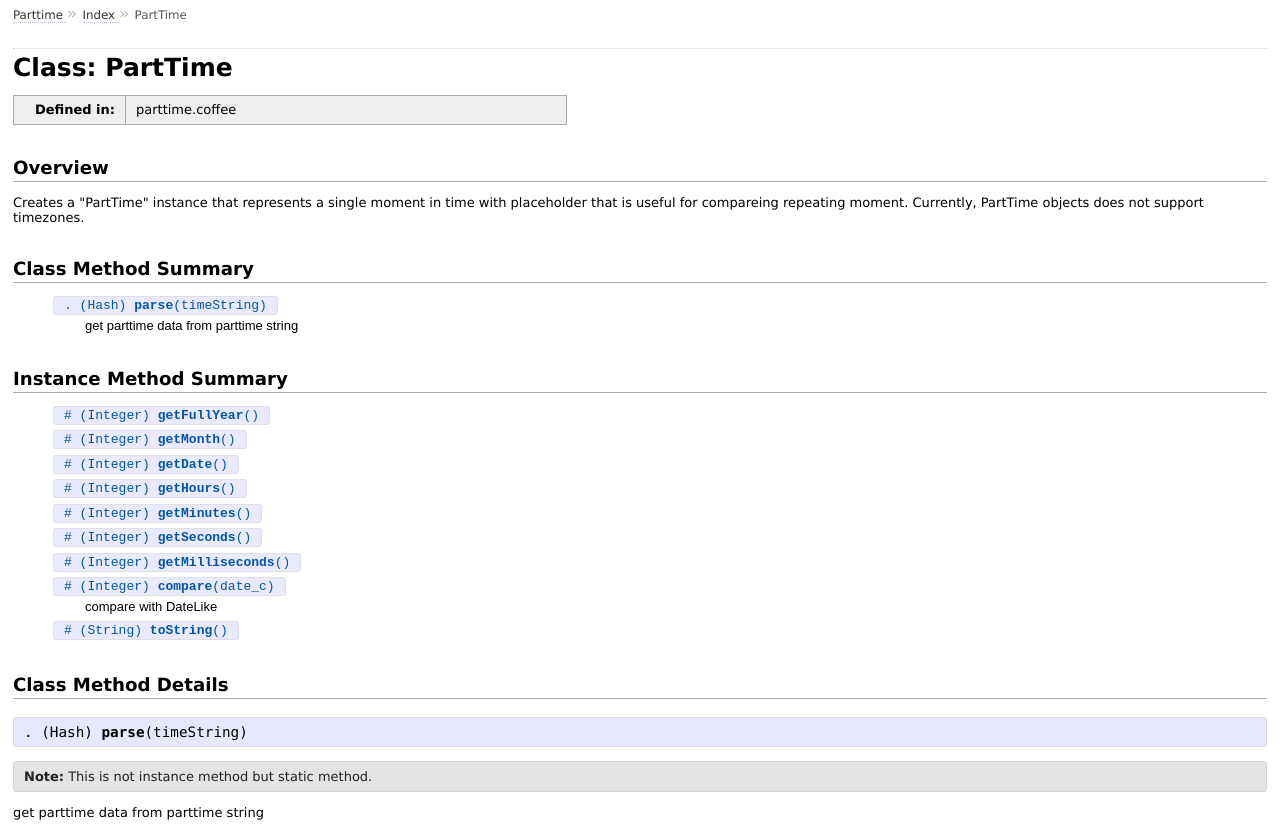
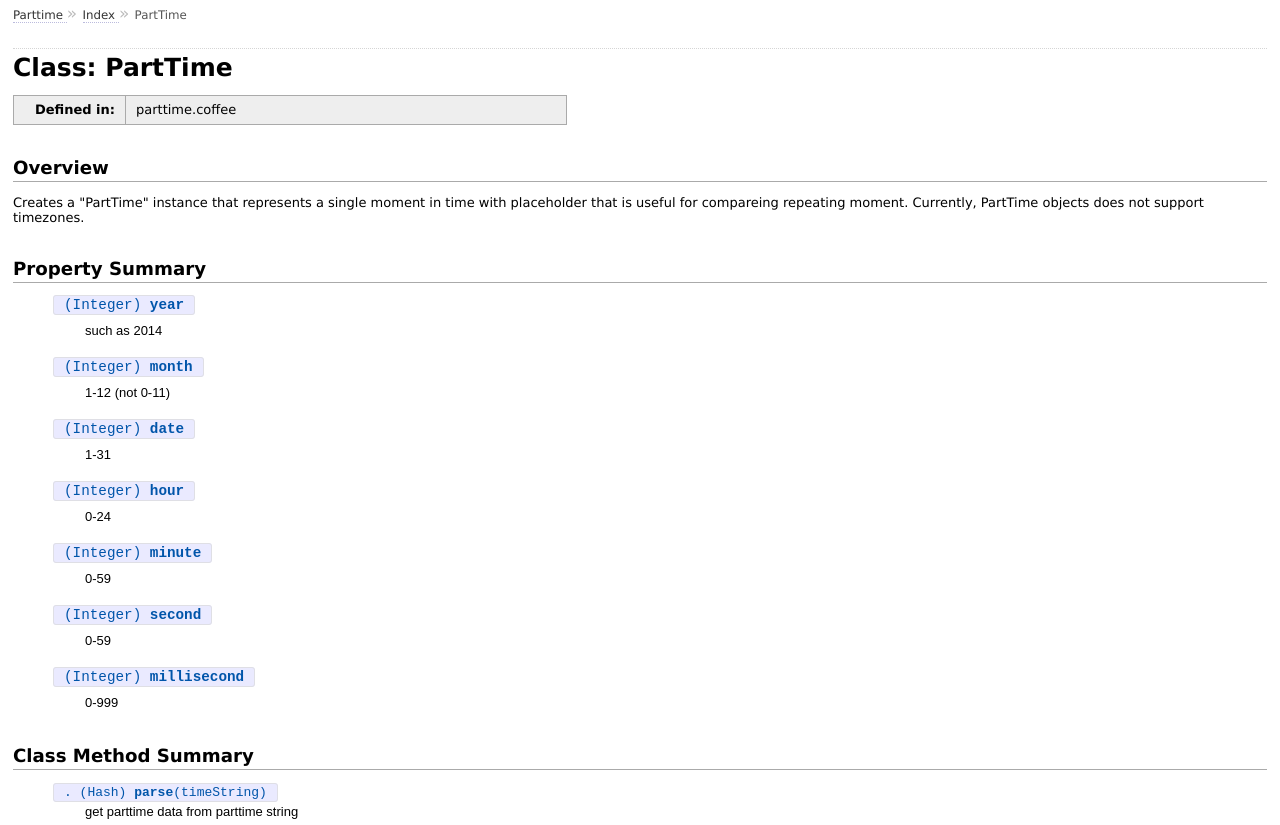
Before and after one commit to Narazaka/parttime, a website: page doc/class/PartTime.html in a window 1280 px wide. Shown: the top 825 px of the page. Drawn offline with Linux system fonts and the light colour scheme.

Commit message:
fix to be able to empty construction / add property obviously and update documents

```diff
--- a/doc/class/PartTime.html
+++ b/doc/class/PartTime.html
@@ -39,6 +39,86 @@
 </div>
 <div class='tags'>
 </div>
+      <h2>Property Summary</h2>
+      <dl class='properties'>
+        <dt id='year-property'>
+          <span class='signature'>
+            (Integer)
+            <b>
+              year
+            </b>
+          </span>
+        </dt>
+        <dd class='desc'>
+          such as 2014
+        </dd>
+        <dt id='month-property'>
+          <span class='signature'>
+            (Integer)
+            <b>
+              month
+            </b>
+          </span>
+        </dt>
+        <dd class='desc'>
+          1-12 (not 0-11)
+        </dd>
+        <dt id='date-property'>
+          <span class='signature'>
+            (Integer)
+            <b>
+              date
+            </b>
+          </span>
+        </dt>
+        <dd class='desc'>
+          1-31
+        </dd>
+        <dt id='hour-property'>
+          <span class='signature'>
+            (Integer)
+            <b>
+              hour
+            </b>
+          </span>
+        </dt>
+        <dd class='desc'>
+          0-24
+        </dd>
+        <dt id='minute-property'>
+          <span class='signature'>
+            (Integer)
+            <b>
+              minute
+            </b>
+          </span>
+        </dt>
+        <dd class='desc'>
+          0-59
+        </dd>
+        <dt id='second-property'>
+          <span class='signature'>
+            (Integer)
+            <b>
+              second
+            </b>
+          </span>
+        </dt>
+        <dd class='desc'>
+          0-59
+        </dd>
+        <dt id='millisecond-property'>
+          <span class='signature'>
+            (Integer)
+            <b>
+              millisecond
+            </b>
+          </span>
+        </dt>
+        <dd class='desc'>
+          0-999
+        </dd>
+      </dl>
       <h2>Class Method Summary</h2>
       <ul class='summary'>
   <li>
@@ -217,7 +297,8 @@
     <h4>
       Construct
     </h4>
-    <pre><code class='coffeescript'>new PartTime(&#39;*-10-12&#39;)
+    <pre><code class='coffeescript'>new PartTime()
+new PartTime(&#39;*-10-12&#39;)
 new PartTime(&#39;1970-1-1&#39;)
 new PartTime(&#39;1970-1-1T00:*&#39;)
 new PartTime(&#39;*:00:00.000&#39;)
@@ -281,7 +362,7 @@ new PartTime(&#39;1970-1-1T00:00:00.000&#39;)</code></pre>
         <tt>Integer</tt>
       )
       &mdash;
-      <span class='desc'>the month </span>
+      <span class='desc'>the month (0-11) </span>
     </li>
   </ul>
 </div>
@@ -452,7 +533,7 @@ new PartTime(&#39;1970-1-1T00:00:00.000&#39;)</code></pre>
 </div>
     </div>
     <div id='footer'>
-  May 11, 14 21:50:15 by
+  May 11, 14 23:24:05 by
   <a href='https://github.com/coffeedoc/codo' title='CoffeeScript API documentation generator'>
     Codo
   </a>
--- a/package.json
+++ b/package.json
@@ -1,6 +1,6 @@
 {
 	"name": "parttime",
-	"version": "0.0.3",
+	"version": "0.0.4",
 	"description": "PartTime - time with placeholder",
 	"main": "parttime.js",
 	"scripts": {
```
Also changed, not shown: doc/alphabetical_index.html (+1 -1 lines), doc/extra/README.md.html (+13 -2 lines), doc/file/parttime.coffee.html (+1 -1 lines), doc/file/test/parttime.coffee.html (+1 -1 lines), parttime.coffee (+20 -4 lines), parttime.js (+20 -4 lines), test/parttime.coffee (+11 -0 lines), Readme.md, 1 other file.
